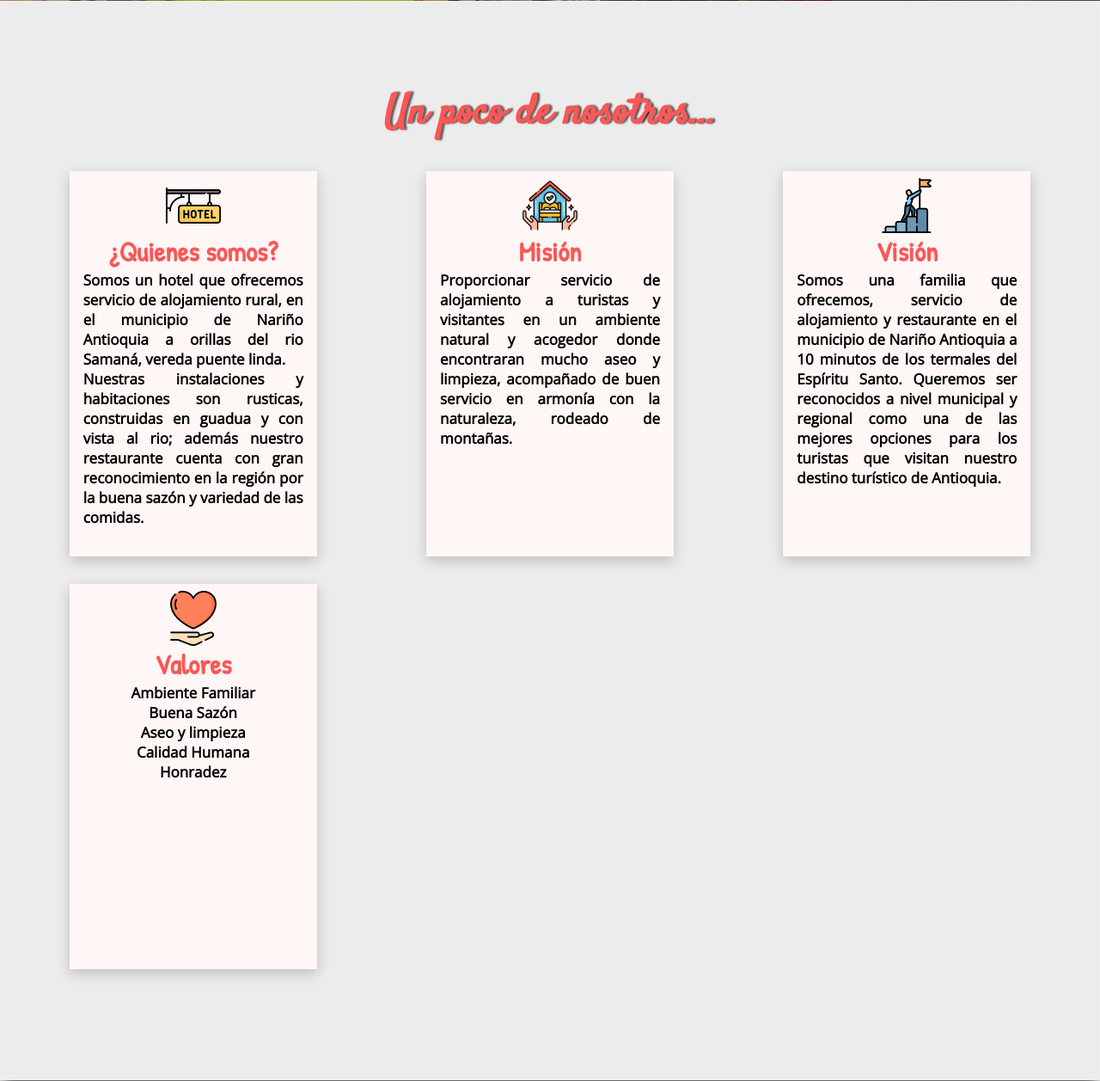
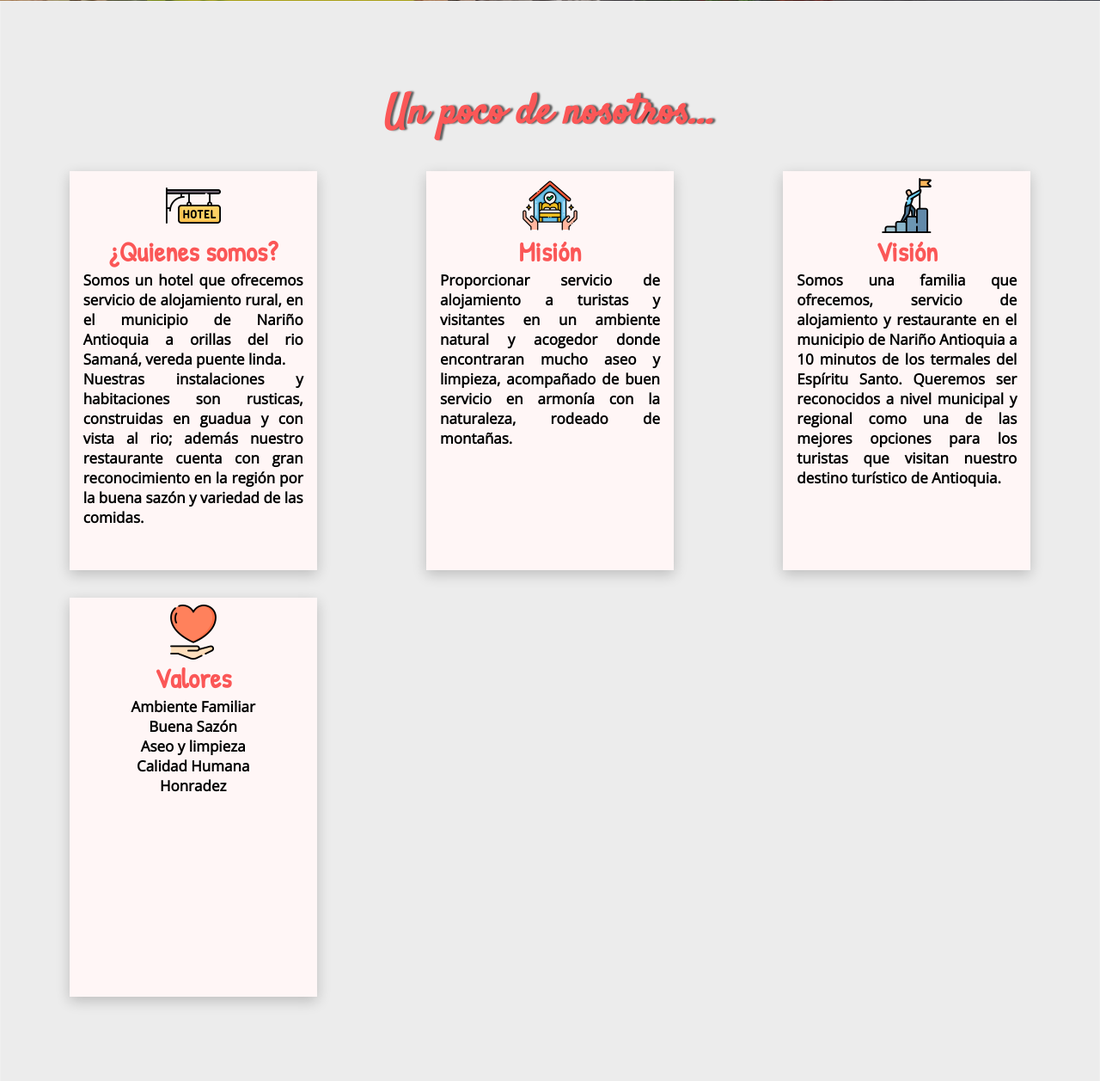
Before and after one commit to jonatanoa/Mirador-del-Samana, a PHP site: page / in a window 1280 px wide. Shown: the part 639-1896 px from the top of the page at 86% size. Run offline with PHP 8.4, Linux system fonts and the light colour scheme.

Commit message:
cambio de height en description

```diff
--- a/css/style.css
+++ b/css/style.css
@@ -167,7 +167,7 @@ padding: 1rem;
 place-self: center;
 width: 18rem;
 background-color: #fff6f6;
-height: 28rem;
+height: 29rem;
 -webkit-transition: all .2s;
 -o-transition: all .2s;
 transition: all .2s;
```
